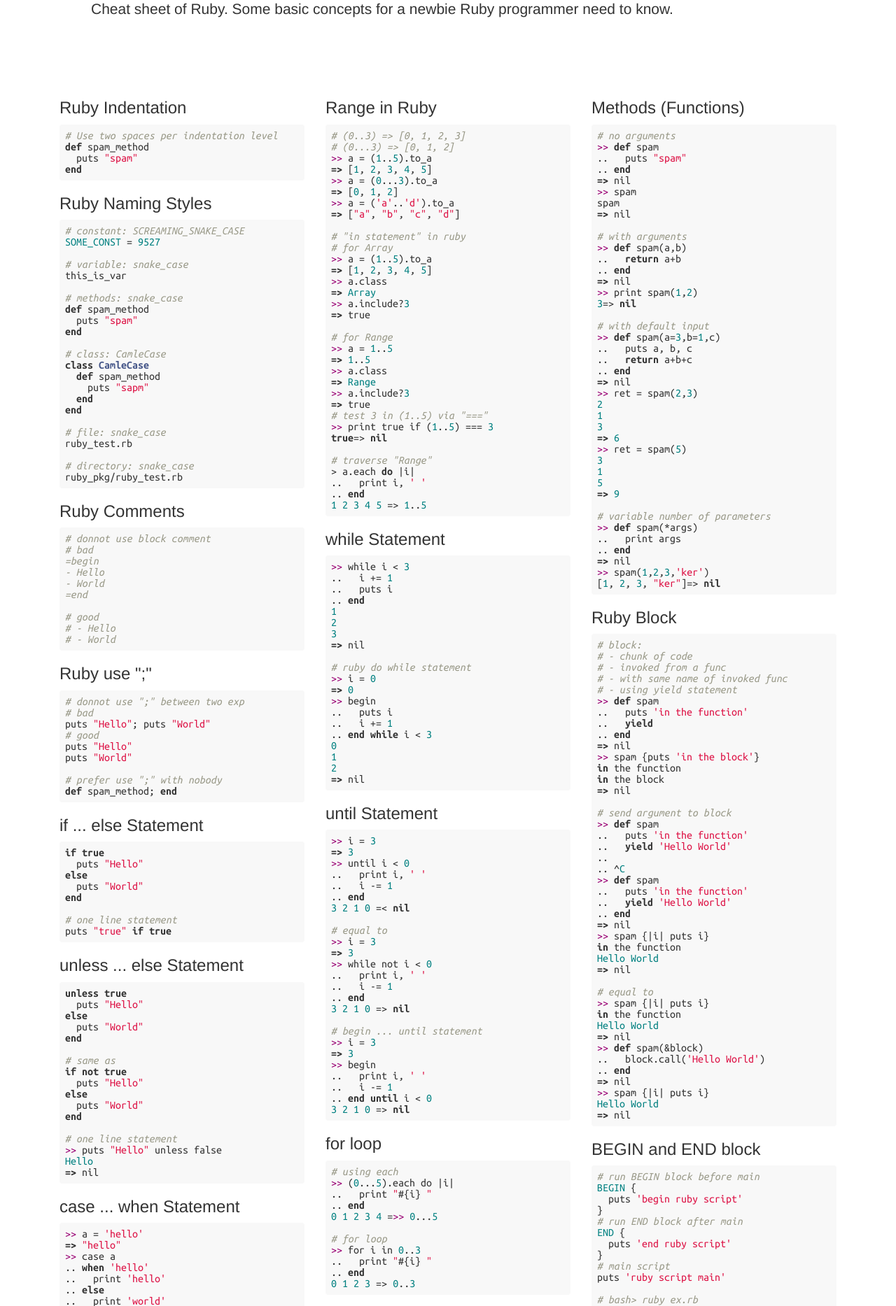
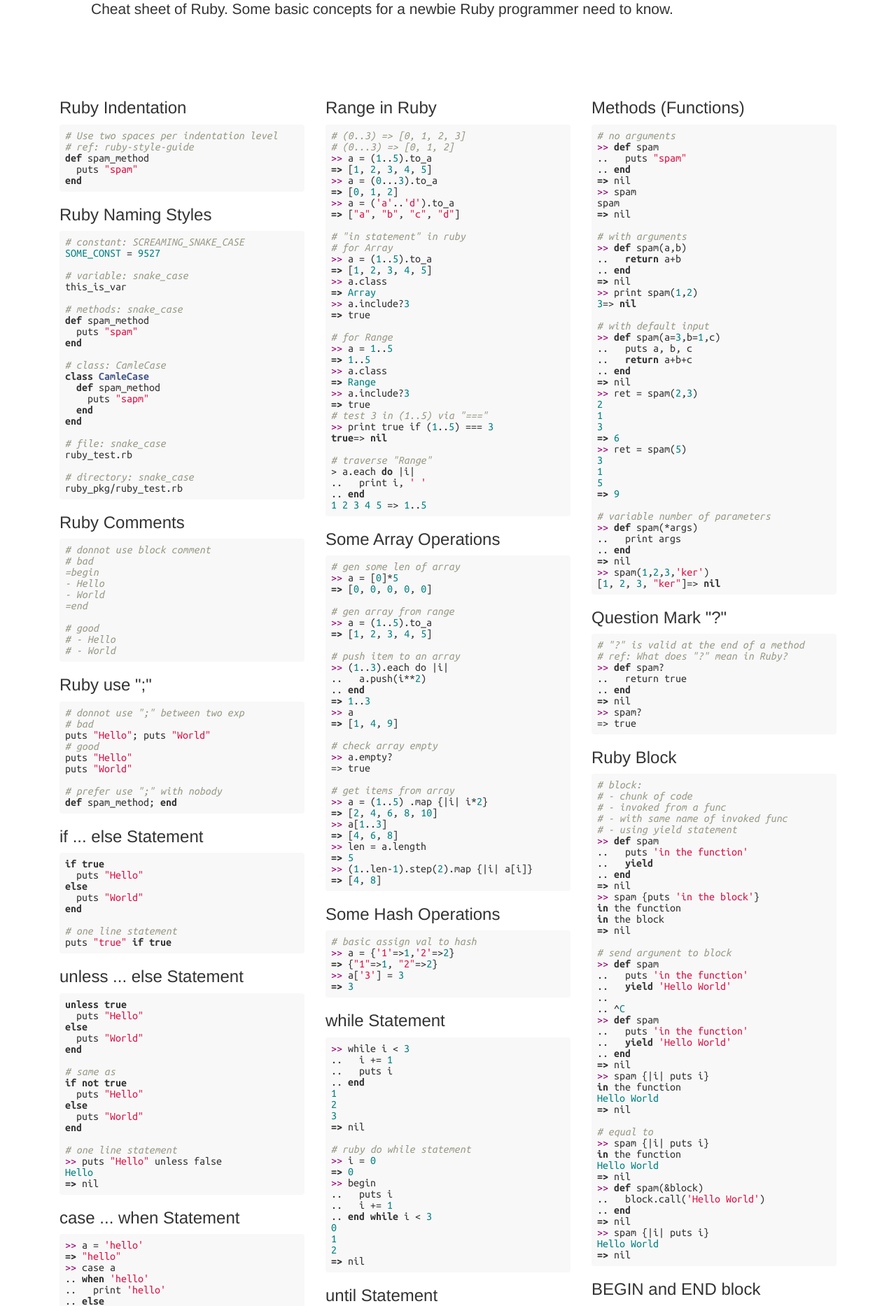
Before and after one commit to crazyguitar/cheatsheet, a Flask app: page /ruby-basic-cs in a window 1280 px wide. Shown: the part 219-2086 px from the top of the page at 70% size. Run offline with Flask 2, Linux system fonts and the light colour scheme; some libraries are stand-ins or nearby versions.

Commit message:
Add some Array operations and Hash operations

```diff
--- a/server/static/css/style.css
+++ b/server/static/css/style.css
@@ -1,7 +1,7 @@
 @import url(//fonts.googleapis.com/css?family=PT+Sans:400,700,400italic);
 @import url(//fonts.googleapis.com/css?family=Ubuntu+Mono:400,700,400italic);
 
-h2.cs-section{
+h2.cs-section {
    text-align: center;
 }
 pre.code {
--- a/server/templates/cheatsheet/ruby-basic-cs.html
+++ b/server/templates/cheatsheet/ruby-basic-cs.html
@@ -13,6 +13,7 @@
 <h3>Ruby Indentation</h3>
 <pre class="code ruby">
 # Use two spaces per indentation level
+# ref: <a href="https://github.com/bbatsov/ruby-style-guide">ruby-style-guide</a>
 def spam_method
   puts "spam"
 end
@@ -170,6 +171,47 @@ true=&gt; nil
 1 2 3 4 5 =&gt; 1..5
 </pre>
 
+<h3>Some Array Operations</h3>
+<pre class="code ruby">
+# gen some len of array
+&gt;&gt; a = [0]*5
+=&gt; [0, 0, 0, 0, 0]
+
+# gen array from range
+&gt;&gt; a = (1..5).to_a
+=&gt; [1, 2, 3, 4, 5]
+
+# push item to an array
+&gt;&gt; (1..3).each do |i|
+..   a.push(i**2)
+.. end
+=&gt; 1..3
+&gt;&gt; a
+=&gt; [1, 4, 9]
+
+# check array empty
+&gt;&gt; a.empty?
+=&gt; true
+
+# get items from array
+&gt;&gt; a = (1..5) .map {|i| i*2}
+=&gt; [2, 4, 6, 8, 10]
+&gt;&gt; a[1..3]
+=&gt; [4, 6, 8]
+&gt;&gt; len = a.length
+=&gt; 5
+&gt;&gt; (1..len-1).step(2).map {|i| a[i]}
+=&gt; [4, 8]
+</pre>
+
+<h3>Some Hash Operations</h3>
+<pre class="code ruby">
+# basic assign val to hash
+&gt;&gt; a = {'1'=&gt;1,'2'=&gt;2}
+=&gt; {"1"=&gt;1, "2"=&gt;2}
+&gt;&gt; a['3'] = 3
+=&gt; 3
+</pre>
 
 <h3>while Statement</h3>
 <pre class="code ruby">
@@ -327,6 +369,18 @@ spam
 [1, 2, 3, "ker"]=&gt; nil
 </pre>
 
+<h3>Question Mark "?"</h3>
+<pre class="code ruby">
+# "?" is valid at the end of a method
+# ref: <a href=http://stackoverflow.com/questions/1345843/what-does-the-question-mark-operator-mean-in-ruby>What does "?" mean in Ruby?</a>
+&gt;&gt; def spam?
+..   return true
+.. end
+=&gt; nil
+&gt;&gt; spam?
+=&gt; true
+</pre>
+
 <h3 class="code ruby">Ruby Block</h3>
 <pre class="code ruby">
 # block:
```
